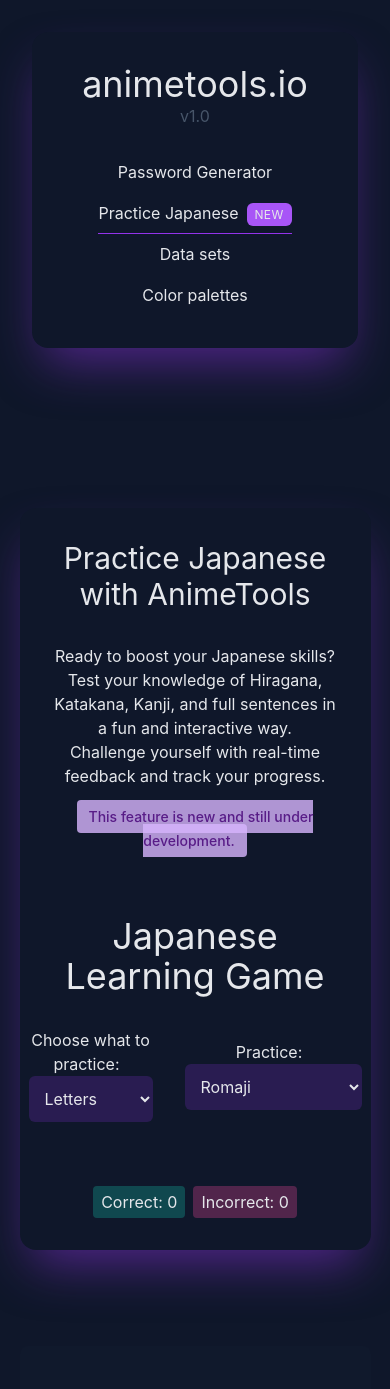
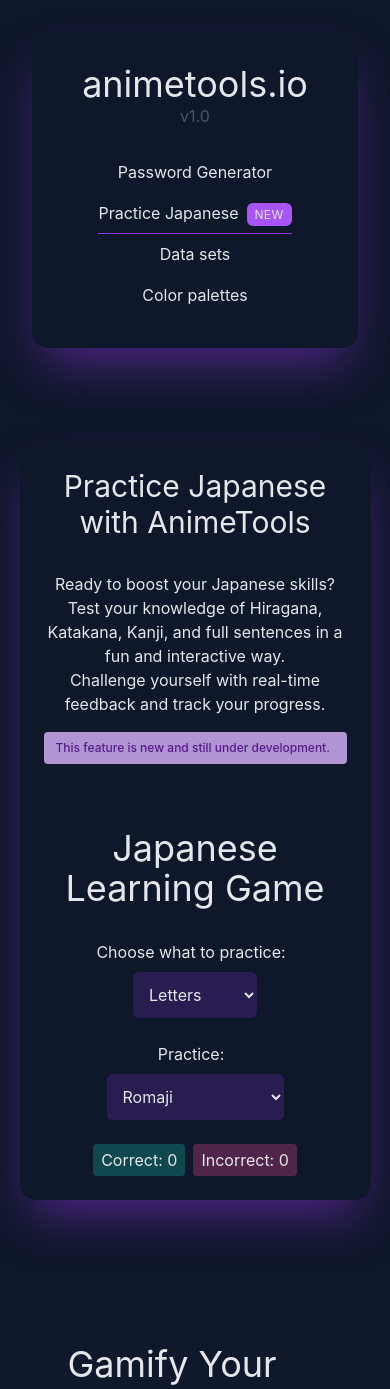
Before and after one commit to FlameyFox/animetools, a Nuxt app: page /practice-japanese in a window 390 px wide. Shown: the top 1389 px of the page. Built offline with nearby package versions, Linux system fonts and the light colour scheme; no server answers; the database is empty; a web font is replaced by a local one.

Commit message:
responsive tweaks

```diff
--- a/components/JapaneseLearningGame.vue
+++ b/components/JapaneseLearningGame.vue
@@ -2,9 +2,9 @@
   <div class="game-container text-center max-w-3xl mx-auto">
     <h1 class="text-4xl mb-8">Japanese Learning Game</h1>
 
-    <div class="flex items-center justify-center gap-8 mt-8">
+    <div class="flex items-center md:flex-row flex-col justify-center md:gap-8 gap-4 md:mt-8 mt-2">
       <!-- Type selection dropdown -->
-      <div class="type-filter mb-8">
+      <div class="type-filter md:mb-8 mb-2 flex md:flex-row items-center flex-col gap-2">
         <label for="type-select" class="mr-2">Choose what to practice:</label>
         <select
           class="bg-purple-600/20 p-3 rounded-md"
@@ -19,7 +19,7 @@
       </div>
 
       <!-- Translation mode switch -->
-      <div class="translation-mode-switch mb-8">
+      <div class="translation-mode-switch flex items-center md:flex-row flex-col md:mb-8 mb-2 gap-2">
         <label for="translation-mode" class="mr-2">Practice:</label>
         <select
           class="bg-purple-600/20 p-3 rounded-md"
@@ -32,12 +32,12 @@
     </div>
 
     <!-- Display current Japanese character/word -->
-    <div v-if="currentItem" class="mt-5 game-box">
+    <div v-if="currentItem" class="md:mt-5 mt-10 game-box">
       <h2 class="text-3xl px-6 py-4 rounded-lg bg-purple-500/50 w-max mx-auto">
         {{ currentItem.japanese }}
       </h2>
 
-      <div class="flex items-center gap-4 mt-8">
+      <div class="flex items-center md:flex-row flex-col gap-4 mt-8">
         <!-- Input field for user to guess the translation -->
         <input
           v-model="userInput"
@@ -51,7 +51,7 @@
           class="bg-purple-600/20 p-5 text-md md:text-xl rounded-lg w-full" />
         <button
           @click="submitAnswer"
-          class="ml-auto my-4 bg-purple-600 py-4 px-8 text-lg rounded-xl">
+          class="ml-auto my-4 md:w-fit w-full bg-purple-600 py-4 px-8 text-lg rounded-xl">
           Submit
         </button>
       </div>
@@ -63,7 +63,7 @@
     </div>
 
     <!-- Score tracking -->
-    <div class="score flex gap-2 max-auto justify-center mt-8">
+    <div class="score flex gap-2 max-auto justify-center md:mt-8 mt-4">
       <p class="bg-teal-500/30 py-1 px-2 rounded">
         Correct: {{ score.correct }}
       </p>
--- a/pages/practice-japanese/index.vue
+++ b/pages/practice-japanese/index.vue
@@ -1,7 +1,7 @@
 <template>
   <div>
     <div
-      class="max-w-[90vw] md:max-w-6xl mx-auto p-8 md:py-12 md:px-16 rounded-2xl bg-slate-900 mt-32 shadow-2xl shadow-purple-600/50">
+      class="max-w-[90vw] md:max-w-6xl mx-auto md:p-8 p-6 md:py-12 md:px-16 rounded-2xl bg-slate-900 md:mt-32 mt-16 shadow-2xl shadow-purple-600/50">
       <h1 class="text-center text-3xl md:text-6xl mb-8">
         Practice Japanese with AnimeTools
       </h1>
@@ -13,7 +13,7 @@
       </h4>
       <h5 class="mb-16 text-center mt-4">
         <span
-          class="bg-purple-300/80 px-3 py-2 rounded text-purple-900 text-sm font-medium">
+          class="bg-purple-300/80 px-3 py-2 rounded text-purple-900 md:text-sm text-xs min-w-max md:w-fit mx-auto flex font-medium">
           This feature is new and still under development.</span
         >
       </h5>
```
